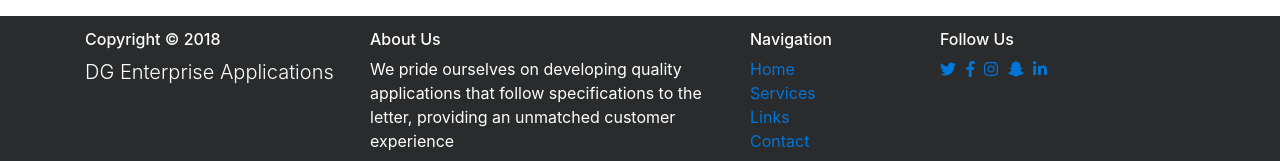
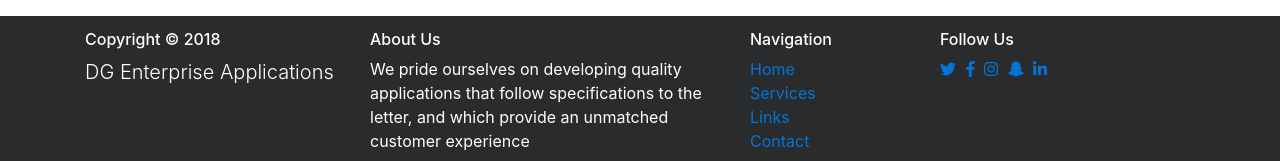
Before and after one commit to dogray7722/PHPPictureUploader, a PHP site: page /index.php in a window 1280 px wide. Shown: the part 639-800 px from the top of the page. Run offline with PHP 8.4, Linux system fonts and the light colour scheme; some libraries are stand-ins or nearby versions.

Commit message:
Update copy.

```diff
--- a/inc/page-end.php
+++ b/inc/page-end.php
@@ -10,7 +10,7 @@
             <div class="col-sm-4">
                 <h6>About Us</h6>
                 <p>We pride ourselves on developing quality applications that follow specifications to the letter,
-                    providing an unmatched customer experience</p>
+                    and which provide an unmatched customer experience</p>
             </div>
             <div class="col-sm-2">
                 <h6>Navigation</h6>
```
